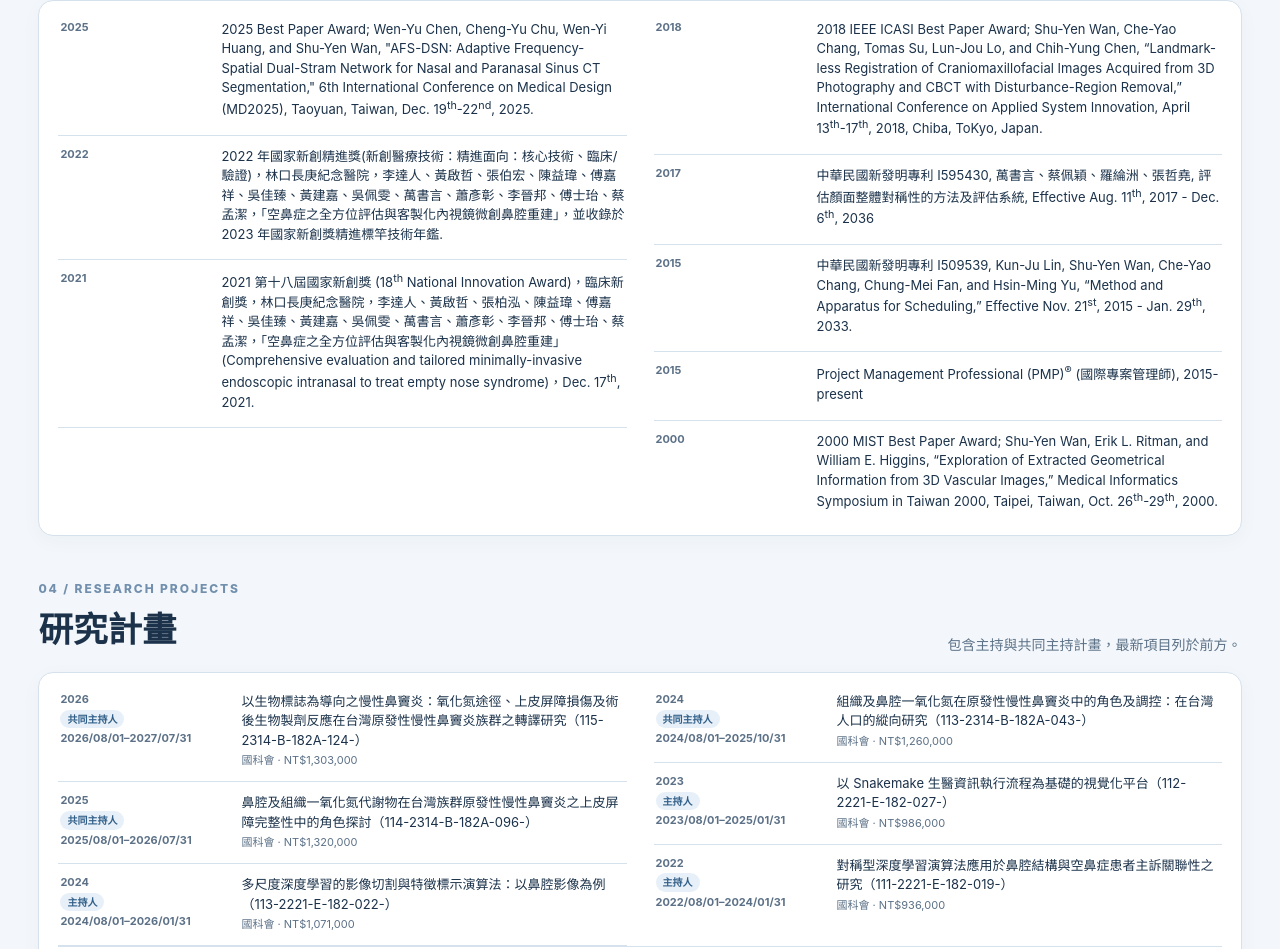
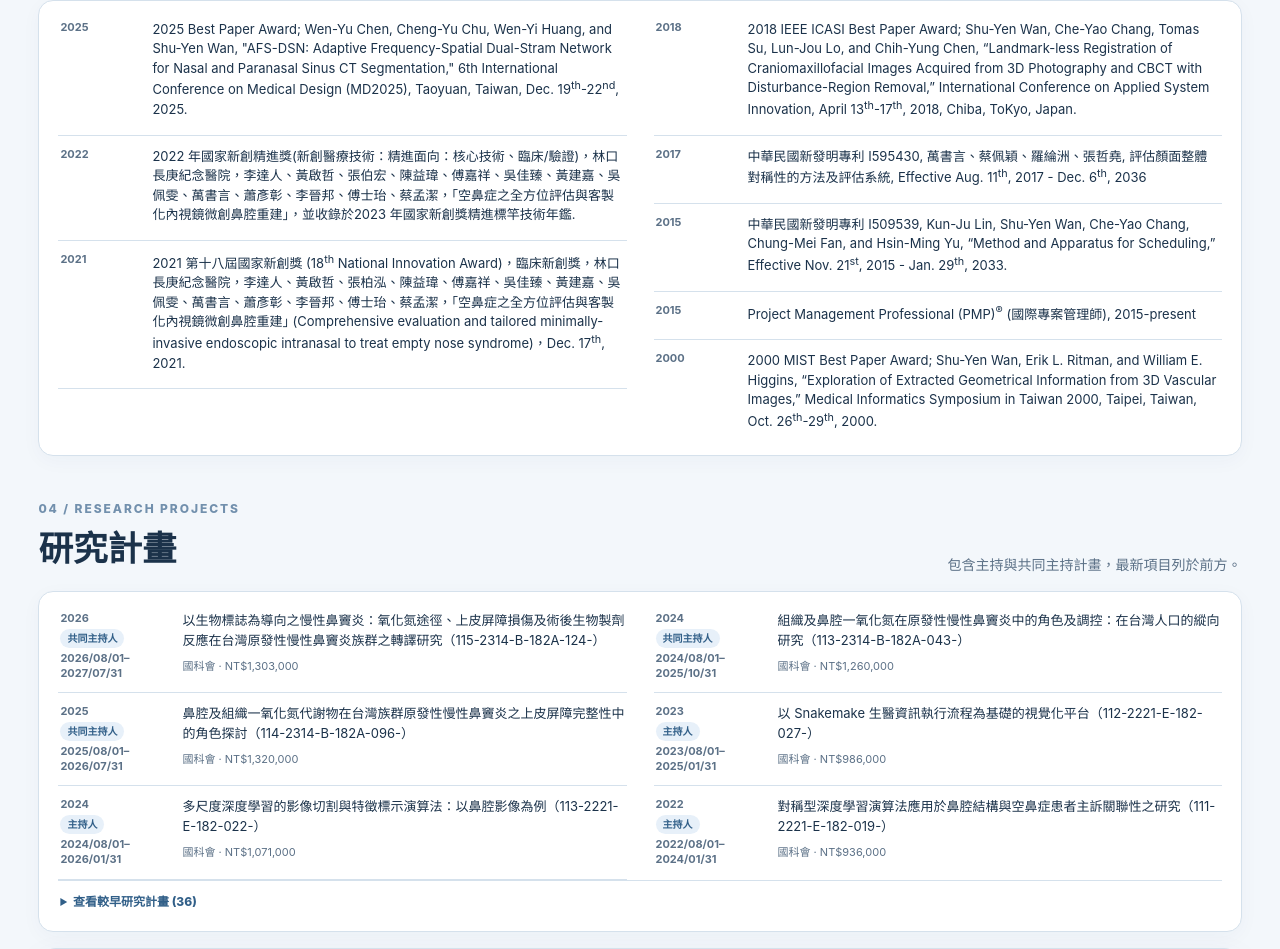
Before and after one commit to sywan/sywan.github.io, a plain HTML site: page index.html in a window 1280 px wide. Shown: the part 1233-2182 px from the top of the page. Drawn offline with Linux system fonts and the light colour scheme.

Commit message:
Bring homepage year metadata closer to each entry

```diff
--- a/assets/home.css
+++ b/assets/home.css
@@ -19,8 +19,8 @@ body{background:var(--paper)}
 /* One shared surface per CV section. Individual records are compact rows. */
 .cv-panel,#awards-list{background:var(--surface);border:1px solid var(--line);border-radius:15px;padding:8px 19px;box-shadow:0 5px 20px rgba(36,70,107,.035)}
 .entry-list{display:block;column-count:1;column-gap:27px}
-.entry-card{display:grid;grid-template-columns:145px minmax(0,1fr);column-gap:16px;row-gap:3px;min-width:0;break-inside:avoid;background:none;border:0;border-bottom:1px solid var(--line);border-radius:0;box-shadow:none;padding:11px 2px 12px;margin:0}
-#research .entry-card{grid-template-columns:165px minmax(0,1fr)}
+.entry-card{display:grid;grid-template-columns:80px minmax(0,1fr);column-gap:12px;row-gap:3px;min-width:0;break-inside:avoid;background:none;border:0;border-bottom:1px solid var(--line);border-radius:0;box-shadow:none;padding:11px 2px 12px;margin:0}
+#research .entry-card{grid-template-columns:110px minmax(0,1fr)}
 .entry-list>.entry-card:last-child{border-bottom:0}
 .entry-card .entry-meta{grid-column:1;grid-row:1/span 2;display:flex;flex-direction:column;align-items:flex-start;gap:3px;min-width:0;margin:0;color:var(--muted);font-size:11px;font-weight:750;line-height:1.35;overflow-wrap:anywhere}
 .entry-card .entry-meta .tag{font-size:10px;letter-spacing:0;padding:2px 7px;line-height:1.45}
--- a/index.html
+++ b/index.html
@@ -8,7 +8,7 @@
   <link rel="canonical" href="https://sywan.github.io/">
   <title>萬書言 · Shu-Yen Wan</title>
   <link rel="stylesheet" href="/assets/site.css?v=20261122-compact2">
-  <link rel="stylesheet" href="/assets/home.css?v=20261125-compact-meta">
+  <link rel="stylesheet" href="/assets/home.css?v=20261125-close-meta">
 </head>
 <body>
   <a class="skip" href="#main" data-i18n="skip">跳至主要內容</a>
```
